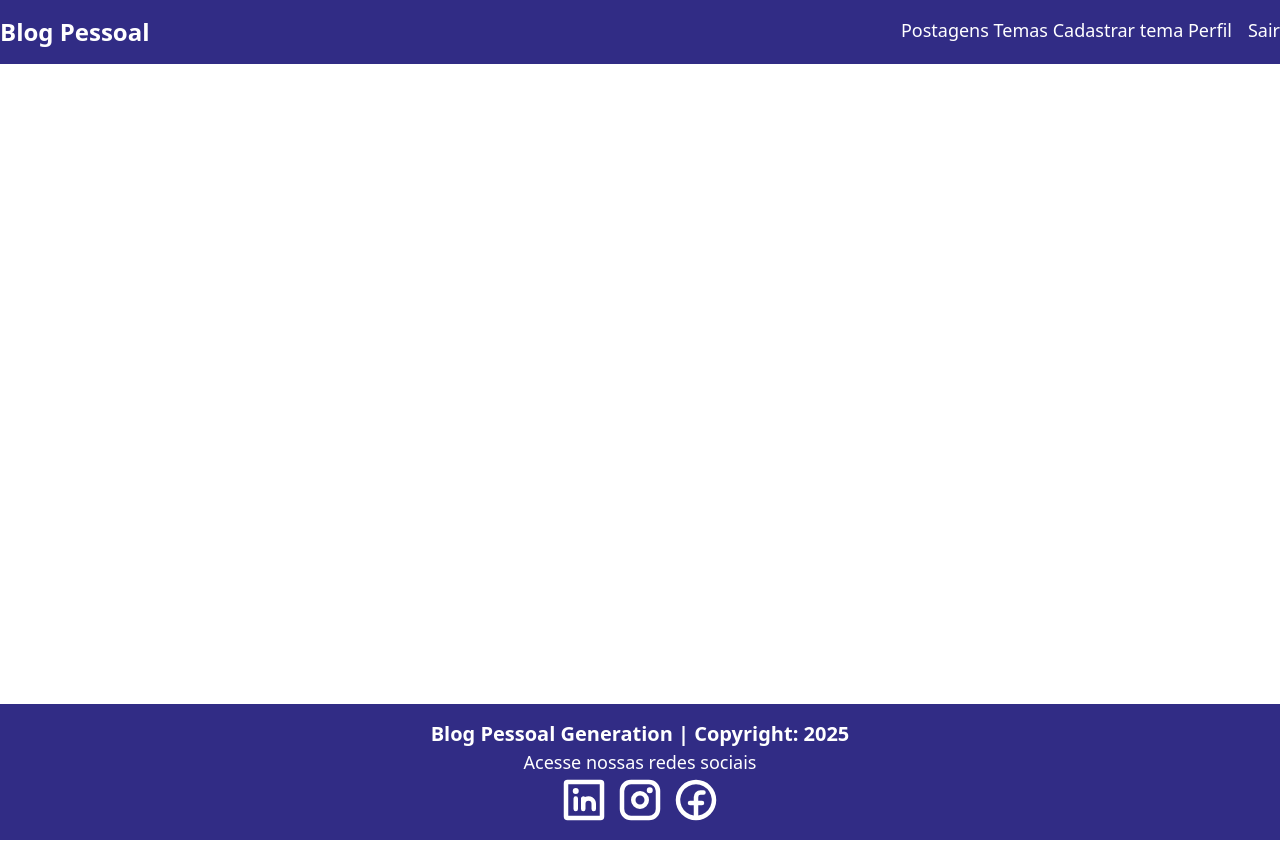
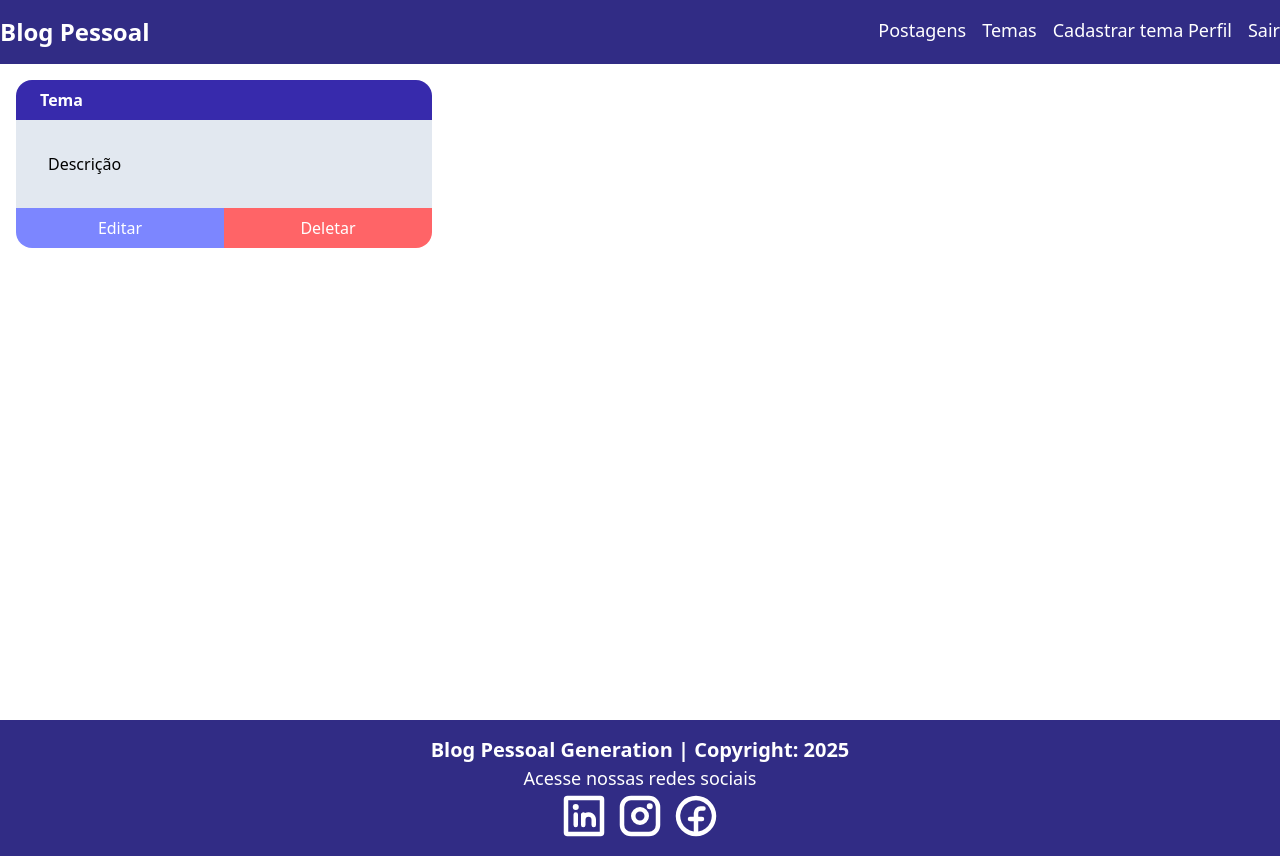
Before and after one commit to lllarii/blogpessoal_react, a React (Vite) app: page /temas in a window 1280 px wide. Built offline with nearby package versions, Linux system fonts and the light colour scheme.

Commit message:
cria componente tema e estilização base

```diff
--- a/src/App.tsx
+++ b/src/App.tsx
@@ -6,6 +6,7 @@ import Home from './pages/home/Home'
 import Login from './pages/login/Login'
 import Cadastro from './pages/cadastro/Cadastro'
 import { AuthProvider } from './context/AuthContext'
+import ListaTemas from './components/temas/listatemas/ListaTemas'
 
 function App() {
   return (
@@ -19,6 +20,7 @@ function App() {
               <Route path="/home" element={<Home />} />
               <Route path="/cadastro" element={<Cadastro />} />
               <Route path="/login" element={<Login />} />
+              <Route path="/temas" element={<ListaTemas />} />
             </Routes>
           </div>
           <Footer />
--- a/src/components/navbar/Navbar.tsx
+++ b/src/components/navbar/Navbar.tsx
@@ -25,7 +25,7 @@ function Navbar() {
 
                     <div className='flex gap-4'>
                         Postagens
-                        Temas
+                        <Link to='/temas' className='hover:underline'>Temas</Link>
                         Cadastrar tema
                         Perfil
                         <Link to='' onClick={logout} className='hover:underline'>Sair</Link>
--- /dev/null
+++ b/src/components/temas/cardtemas/CardTemas.tsx
@@ -0,0 +1,23 @@
+import { Link } from "react-router-dom";
+
+function CardTemas() {
+  return (
+    <div className='rounded-2xl overflow-hidden'>
+      <h2 className='py-2 px-6 bg-indigo-800 text-white font-bold'>Tema</h2>
+      <p className='p-8 text-3x1 bg-slate-200'>Descrição</p>
+      <div className='flex'>
+        <Link to=''
+        className='w-full bg-indigo-400 hover:bg-indigo-800  text-white flex items-center justify-center py-2'>
+          <button>Editar</button>
+        </Link>
+
+        <Link to=''
+        className='w-full bg-red-400 hover:bg-red-800 text-white flex items-center justify-center py-2' >
+          <button>Deletar</button>
+        </Link>
+      </div>
+    </div>
+  )
+}
+
+export default CardTemas
--- /dev/null
+++ b/src/components/temas/listatemas/ListaTemas.tsx
@@ -0,0 +1,13 @@
+import CardTemas from "../cardtemas/CardTemas";
+
+function ListaTemas() {
+  return (
+    <div className='w-full m-4'>
+      <div className='container mx-auto grid grid-cols-1 md:grid-cols-2 lg:grid-cols-3 gap-4'>
+        <CardTemas />
+      </div>
+    </div>
+  )
+}
+
+export default ListaTemas;
```
